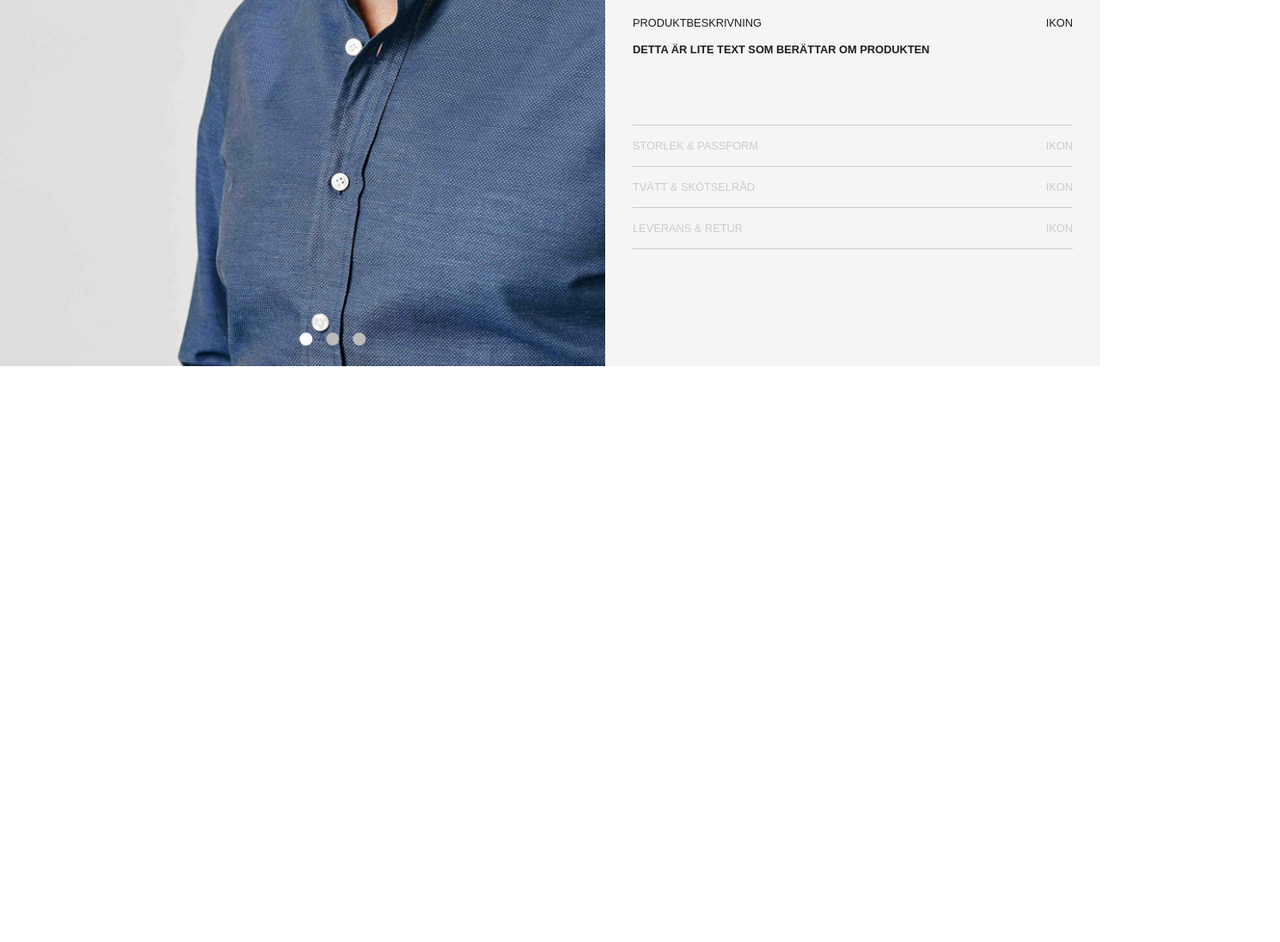
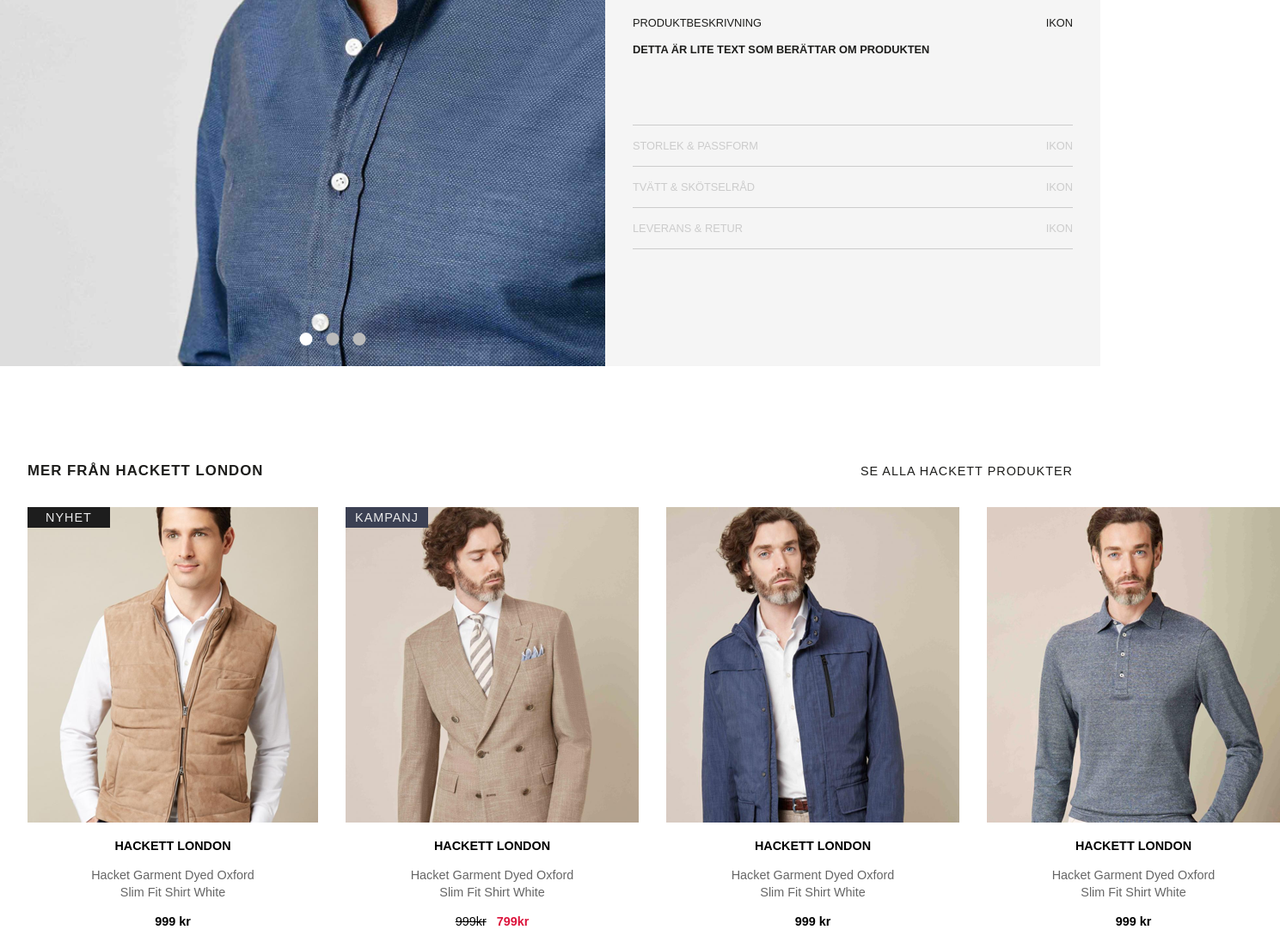
Before and after one commit to OkanOzdes/arbetsprov-vistrom, a plain HTML site: page index.html in a window 1280 px wide. Shown: the part 632-1728 px from the top of the page at 86% size, 1489 px wide, since content can reach past the window. Before the commit the page ends 1058 px from the top, so only its background shows below. Drawn offline with Linux system fonts and the light colour scheme.

Commit message:
more products

```diff
--- a/index.html
+++ b/index.html
@@ -126,5 +126,66 @@
                 </div>
             </div>
         </main>
+
+        <section class="container">
+            <div class="more__products">
+                <div class="more__products-title">
+                    <h3>Mer från Hackett London</h3>
+                    <a href="#" class="more__products-all">
+                        Se alla Hackett produkter
+                    </a>
+                </div>
+                <div class="more__products-items">
+                    <article class="more__product-item">
+                        <div class="product__img-container">
+                            <div class="new special-item">Nyhet</div>
+                            <img src="Material/SS16_HM401415_951_01_thumb.png">
+                        </div>
+                        <h4 class="more__product-item-brand">Hackett London</h4>
+                        <p class="more__product-item-desc">
+                            Hacket Garment Dyed Oxford Slim Fit Shirt White
+                        </p>
+                        <h5 class="more__product-item-price">999 kr</h5>
+                    </article>
+
+                    <article class="more__product-item">
+                        <div class="product__img-container">
+                            <div class="campaign special-item">Kampanj</div>
+                            <img src="Material/SS16_HM441696_869_01_thumb.png">
+                        </div>
+                        <h4 class="more__product-item-brand">Hackett London</h4>
+                        <p class="more__product-item-desc">
+                            Hacket Garment Dyed Oxford Slim Fit Shirt White
+                        </p>
+                        <h5 class="more__product-item-price">
+                            <span class="old__price">999kr</span>
+                            <span class="new__price">799kr</span>
+                        </h5>
+                    </article>
+
+                    <article class="more__product-item">
+                        <div class="product__img-container">
+                            <img src="Material/SS16_HM401400_561_01_thumb.png">
+                        </div>
+                        <h4 class="more__product-item-brand">Hackett London</h4>
+                        <p class="more__product-item-desc">
+                            Hacket Garment Dyed Oxford Slim Fit Shirt White
+                        </p>
+                        <h5 class="more__product-item-price">999 kr</h5>
+                    </article>
+
+                    <article class="more__product-item">
+                        <div class="product__img-container">
+                            <img src="Material/SS16_HM550478_595_01_thumb.png">
+                        </div>
+                        <h4 class="more__product-item-brand">Hackett London</h4>
+                        <p class="more__product-item-desc">
+                            Hacket Garment Dyed Oxford Slim Fit Shirt White
+                        </p>
+                        <h5 class="more__product-item-price">999 kr</h5>
+                    </article>
+                </div>
+            </div>
+        </section>
     </body>
 </html>
--- a/style.css
+++ b/style.css
@@ -242,3 +242,94 @@
     padding: 1rem 0 4rem;
 }
 /* main styling end*/
+
+/* Section styling*/
+.container {
+    padding: 7rem 2rem 0;
+}
+
+.product__img-container {
+    position: relative;
+    width: 100%;
+}
+
+.image-container img {
+    width: 100%;
+}
+
+.more__products-title {
+    display: flex;
+    justify-content: space-between;
+    align-items: center;
+    text-transform: uppercase;
+    font-size: 0.9rem;
+    letter-spacing: 1px;
+    color: #1d1d1b;
+    margin-bottom: 2rem;
+}
+
+.more__products-all{
+    text-decoration: none;
+    color: #1d1d1b;
+}
+
+.more__products-items {
+    display: flex;
+    justify-content: space-evenly;
+}
+
+.more__product-item {
+    text-align: center;
+    font-size: 0.9rem;
+}
+
+.more__product-item-brand {
+    text-transform: uppercase;
+    font-weight: 700;
+    margin: 1rem 0;
+}
+
+.more__product-item-desc {
+    color: #666;
+    width: 220px;
+    margin: 0 auto;
+    line-height: 1.25rem;
+}
+
+.special-item {
+    position: absolute;
+    top: 0;
+    left: 0;
+    color: #ebebec;
+    text-transform: uppercase;
+    padding: 0.25rem 0;
+    letter-spacing: 1px;
+    width: 6rem;
+}
+
+.more__product-item-price {
+    font-weight: 700;
+    margin: 1rem 0;
+    font-size: 0.9rem;
+}
+
+.old__price {
+    text-decoration: line-through;
+    font-weight: 400;
+    margin-right: 0.5rem;
+}
+
+.new__price {
+    color: crimson;
+}
+
+.new {
+    background: #1d1d1d;
+}
+
+.campaign {
+    background: #3b4053;
+}
+
+.more__product-item:not(:last-child) {
+    margin-right: 2rem; }
```
